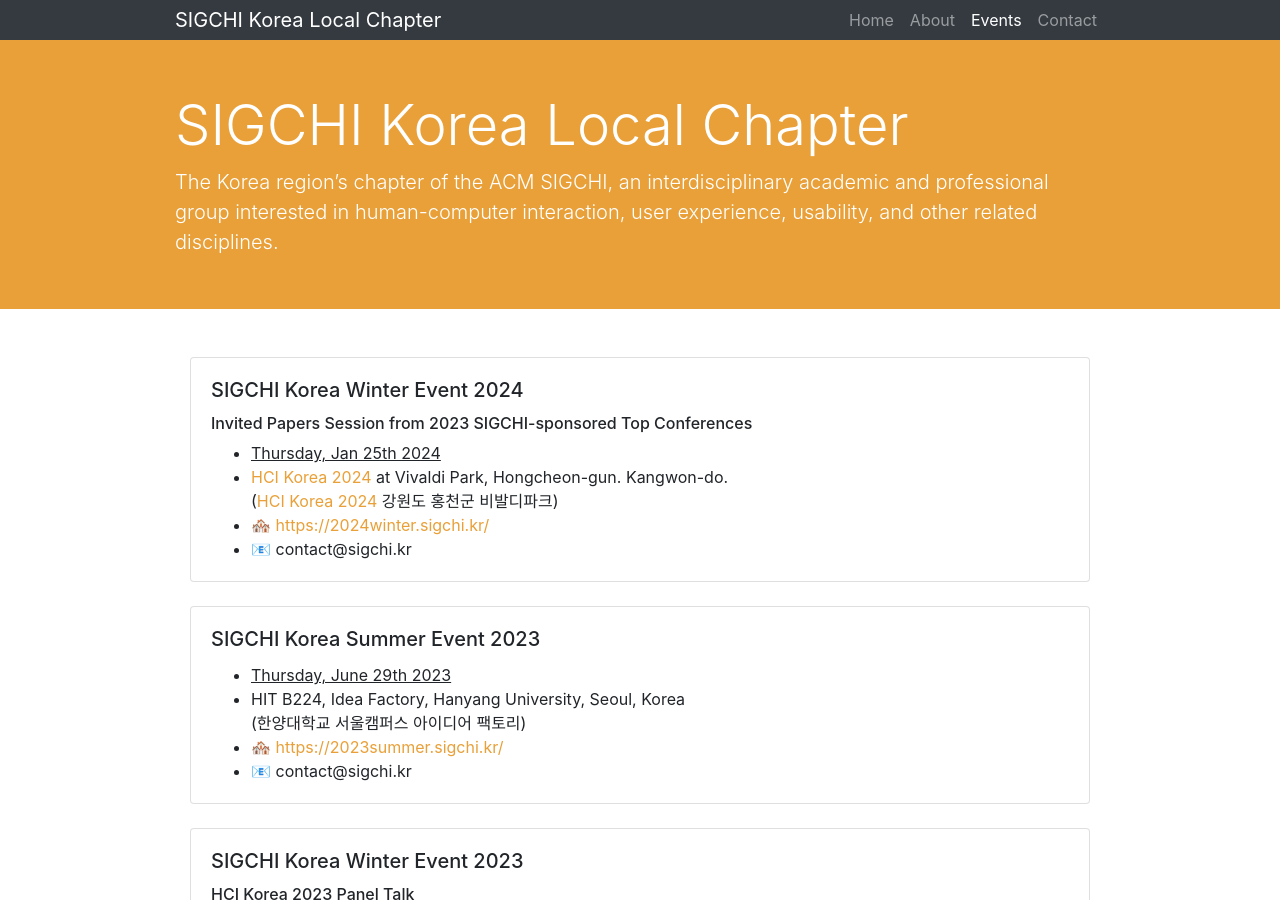
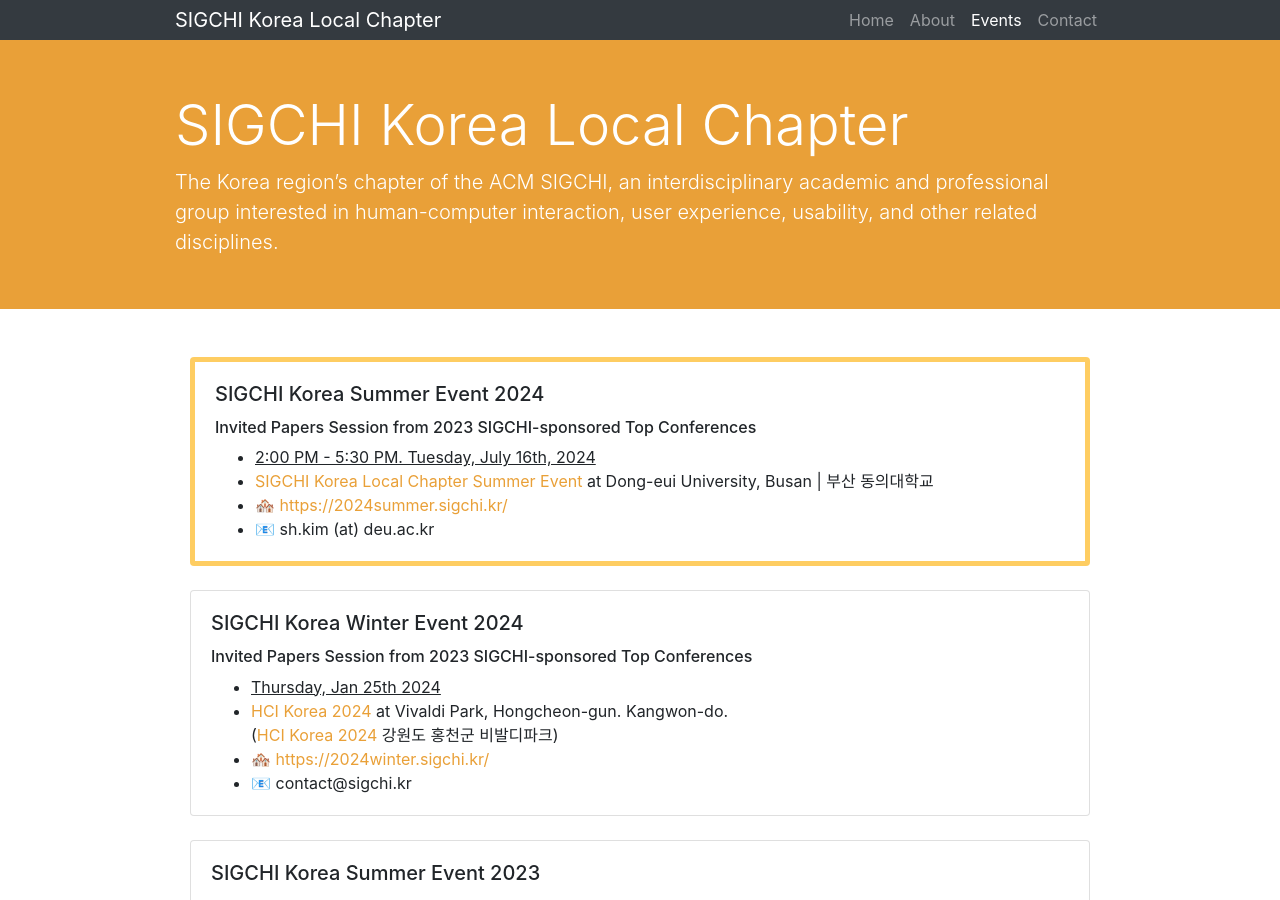
Before and after one commit to sigchikr/sigchikr.github.io, a Jekyll site: the page built from _pages/events.md, in a window 1280 px wide and 900 px high. Built offline with Jekyll 4.4.1, drawn with Linux system fonts in a browser that asks for light colours.

Commit message:
Update events.md

```diff
--- a/_pages/events.md
+++ b/_pages/events.md
@@ -5,6 +5,21 @@
 ---
 <div class="col-md-12">
     <!-- <div class="card upcoming-event"> -->
+    <div class="card upcoming-event">
+        <div class="card-body">
+            <h5 class="card-title">SIGCHI Korea Summer Event 2024</h5>
+            <h6>Invited Papers Session from 2023 SIGCHI-sponsored Top Conferences</h6>
+            <ul class="card-text">
+                <li><u>2:00 PM - 5:30 PM. Tuesday, July 16th, 2024</u></li>
+                <li>
+                    <a href="https://conference.hcikorea.org/hcik2024/main/main.asp" target="_blank">SIGCHI Korea Local Chapter Summer Event</a> at Dong-eui University, Busan | 부산 동의대학교<br />
+                </li>
+                <li>🏘️ <a href="https://2024summer.sigchi.kr/" target="_blank">https://2024summer.sigchi.kr/</a></li>
+                <li>📧 sh.kim (at) deu.ac.kr</li>
+            </ul>
+        </div>
+    </div>
+    <br>
     <div class="card">
         <div class="card-body">
             <h5 class="card-title">SIGCHI Korea Winter Event 2024</h5>
```
